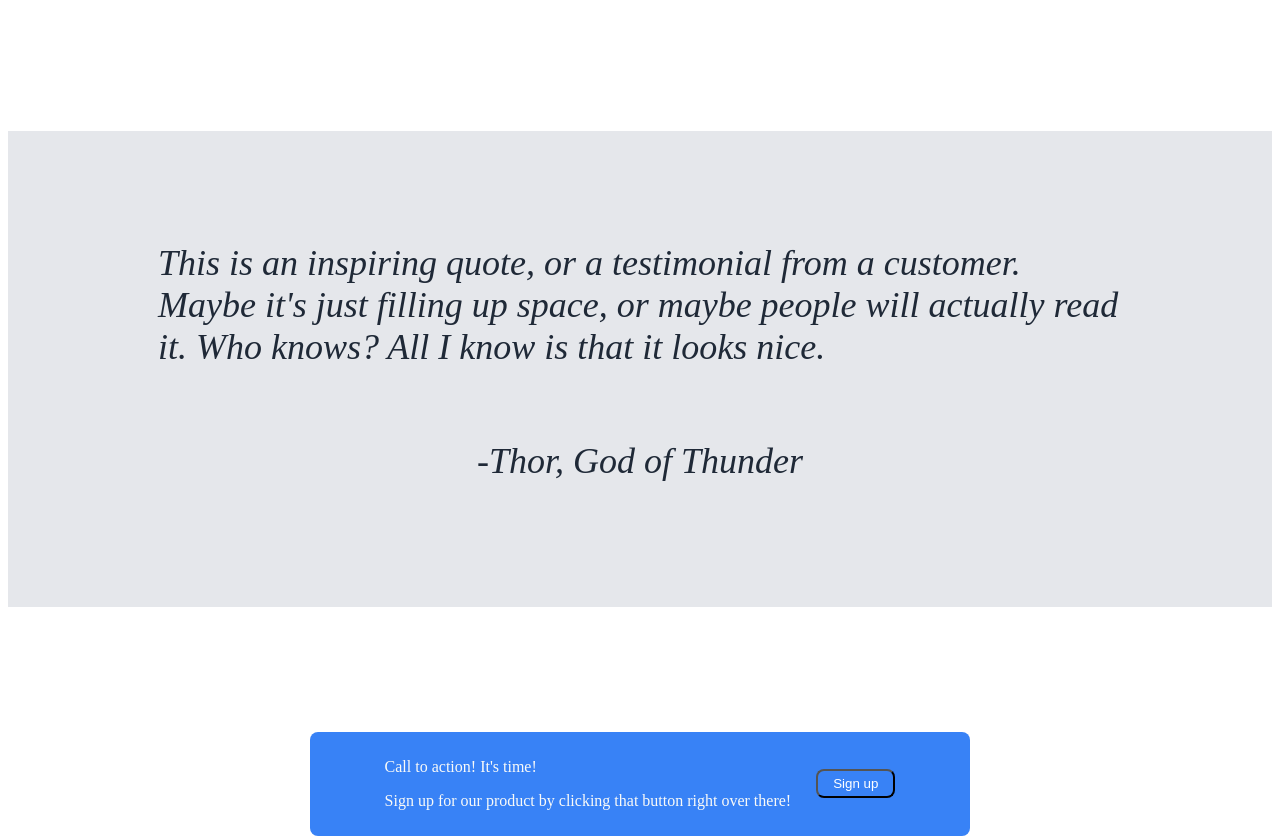
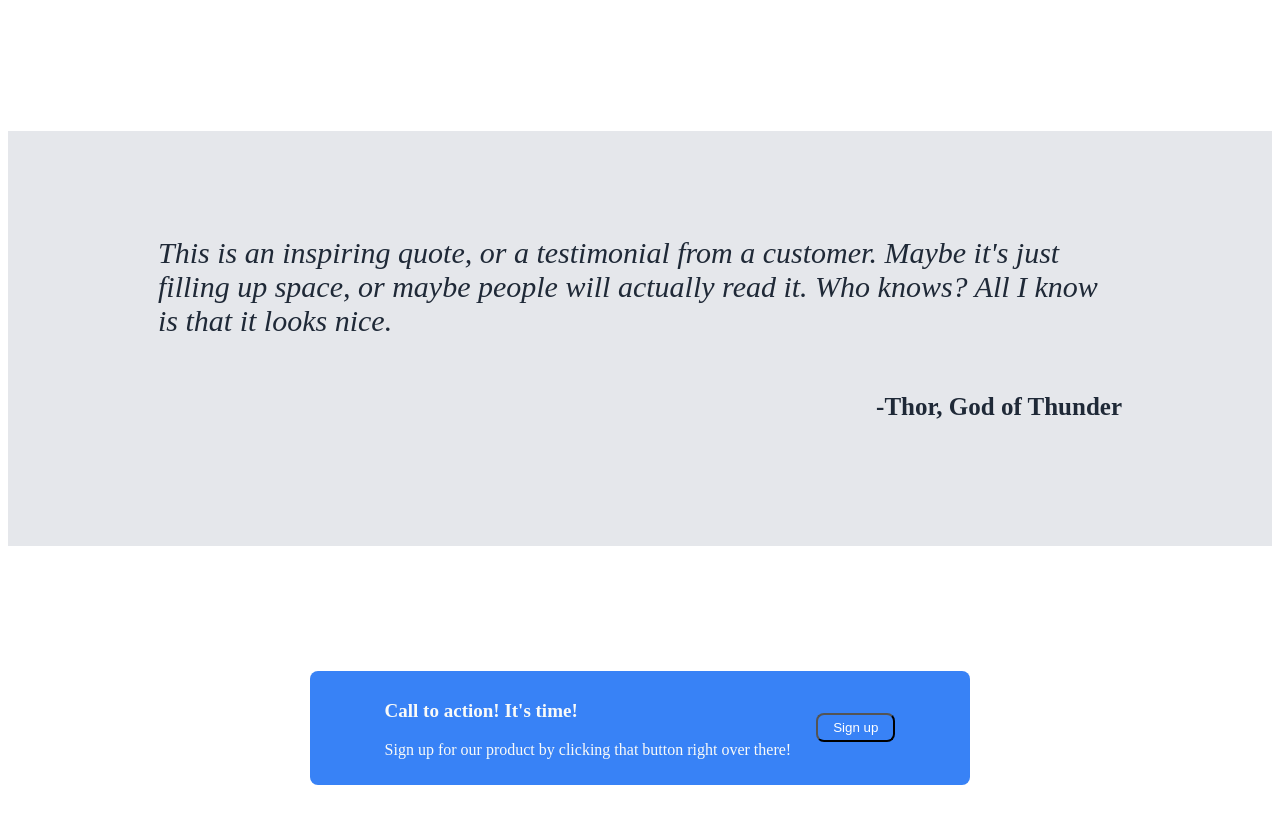
Before and after one commit to sammy-zane/landing_page, a plain HTML site: page index.html in a window 1280 px wide. Shown: the part 960-1799 px from the top of the page. Drawn offline with Linux system fonts and the light colour scheme.

Commit message:
Final Version

```diff
--- a/index.html
+++ b/index.html
@@ -72,7 +72,7 @@
 
             <div class="container">
                 <div class="inside">
-                <p>Call to action! It's time!</p>
+                <p class="heading">Call to action! It's time!</p>
                 <p>Sign up for our product by clicking that button right over there!</p>
                 </div>
                 <button class="container button">Sign up</button>
--- a/style.css
+++ b/style.css
@@ -7,14 +7,17 @@ body {
     padding: 75px 150px;
 }
 
+.header, .footer {
+    background-color: #1F2937;
+}
+
 /* Head-Section */
 
 
 /* Menu */
 
 .header {
-    background-color: #1F2937;
-    display: flex;
+  display: flex;
     flex-direction: column;
 }
 
@@ -133,9 +136,8 @@ h3 {
 .quote {
     background-color: #E5E7EB;
     color: #1F2937;
-    font-size: 36px;
+    font-size: 30px;
     font-style: italic;
-    font-weight: 100;
     display: flex;
     flex-direction: column;
     align-items: center;
@@ -144,16 +146,19 @@ h3 {
 }
 
 .quote.Thor {
-    align-items: flex-end;
+    font-style: normal;
+    font-size: 25px;
+    align-self: flex-end;
+    font-weight: bold;
 }
+
+/* Call to action! */
 
 .action {
     display: flex;
     justify-content: center;
     align-items: center;
 }
-
-/* Call to action! */
 
 .container {
     background-color: #3882F6;
@@ -169,15 +174,18 @@ h3 {
     color: #F9FAF8;
 }
 
+.heading {
+    font-weight: bold;
+    font-size: 19px;
+}
+
 .container.button {
     padding: 5px 15px;
-
 }
 
 /* Footer-Section */
 
 .footer {
-    background-color: #1F2937;
     display: flex;
     justify-content: center;
     align-items: center;
```
